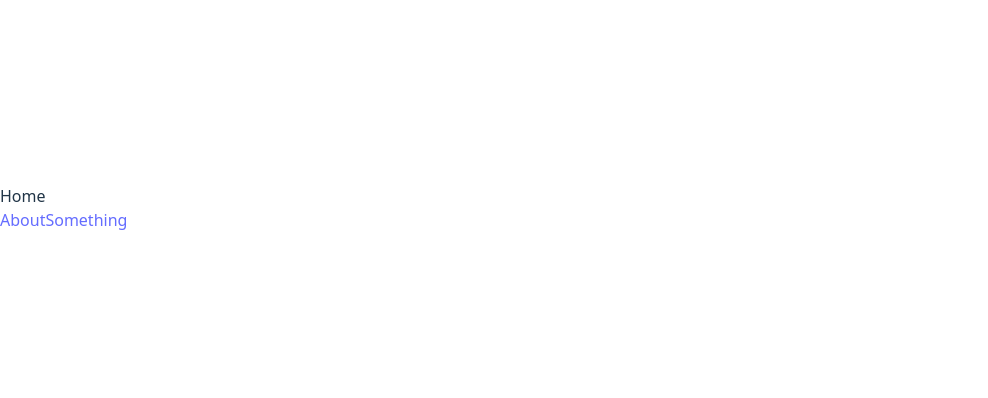
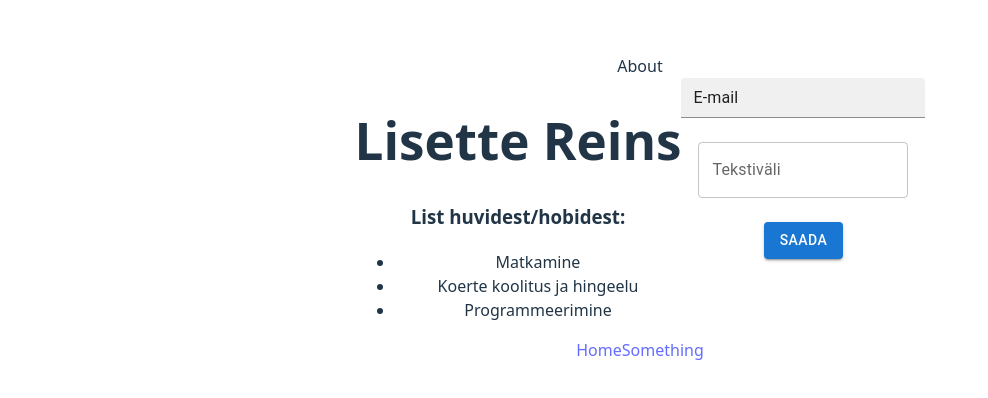
Before and after one commit to lisettereins/rakenduste-programmeerimine-2025, a React (Vite) app in the folder 2025-09-18/2025-09-18/: page /#/about in a window 1280 px wide. Before the commit this address led to /. Shown: the part 192-590 px from the top of the page, without its empty margins (0-988 px from the left). Built offline with nearby package versions, Linux system fonts and the light colour scheme.

Commit message:
feat: added mui design components to about and home page

```diff
--- /dev/null
+++ b/2025-09-18/2025-09-18/src/About.css
@@ -0,0 +1,21 @@
+#root {
+  max-width: 1280px;
+  margin: 0 auto;
+  padding: 2rem;
+  text-align: center;
+}
+
+#container{
+    display: flex;
+    flex-flow: row wrap;
+    justify-items: space-between;
+
+}
+
+.contactinfoContainer{
+    text-align: center;
+    border-radius: 20%;
+    border-width: 20px;
+
+
+}
--- a/2025-09-18/2025-09-18/src/components/About.tsx
+++ b/2025-09-18/2025-09-18/src/components/About.tsx
@@ -1,27 +1,38 @@
+import "../About.css";
+import { Button, TextField } from "@mui/material";
 import { Link, Outlet } from "react-router";
 
 function About() {
   return (
     <>
       <div>About</div>
-      <div id="contactformContainer">
-        <h1>Lisette Reins</h1>
+      <div id="container">
+        <div className="aboutContainer"><h1>Lisette Reins</h1>
         <h3>List huvidest/hobidest:</h3>
         <ul>
           <li>Matkamine</li>
           <li>Koerte koolitus ja hingeelu</li>
           <li>Programmeerimine</li>
-        </ul>
-        <label htmlFor="email">E-mail</label>
+        </ul></div>
         <br />
-        <input
-          type="text"
-          id="email"
+       <div className="contactinfoContainer"> <TextField
+          hiddenLabel
+          id="filled-hidden-label-small"
+          defaultValue="E-mail"
+          variant="filled"
+          size="small"
         />
         <br />
-        <textarea></textarea>
         <br />
-        <button>call to action</button>
+        <TextField
+          id="outlined-multiline-flexible"
+          label="Tekstiväli"
+          multiline
+          maxRows={4}
+        />
+        <br />
+        <br />
+        <Button variant="contained">Saada</Button></div>
       </div>
       <nav>
         <Link to="/">Home</Link>
--- a/2025-09-18/2025-09-18/src/components/Home.tsx
+++ b/2025-09-18/2025-09-18/src/components/Home.tsx
@@ -1,9 +1,13 @@
 import { Link, Outlet } from "react-router";
+import {Typography} from "@mui/material"
 
 function Home() {
   return (
     <>
-      <div>Home</div>
+      <Typography variant="h1" component="h2">
+  Home
+</Typography>
+
       <nav>
         <Link to="/about">About</Link>
         <Link to="/something">Something</Link>
```
